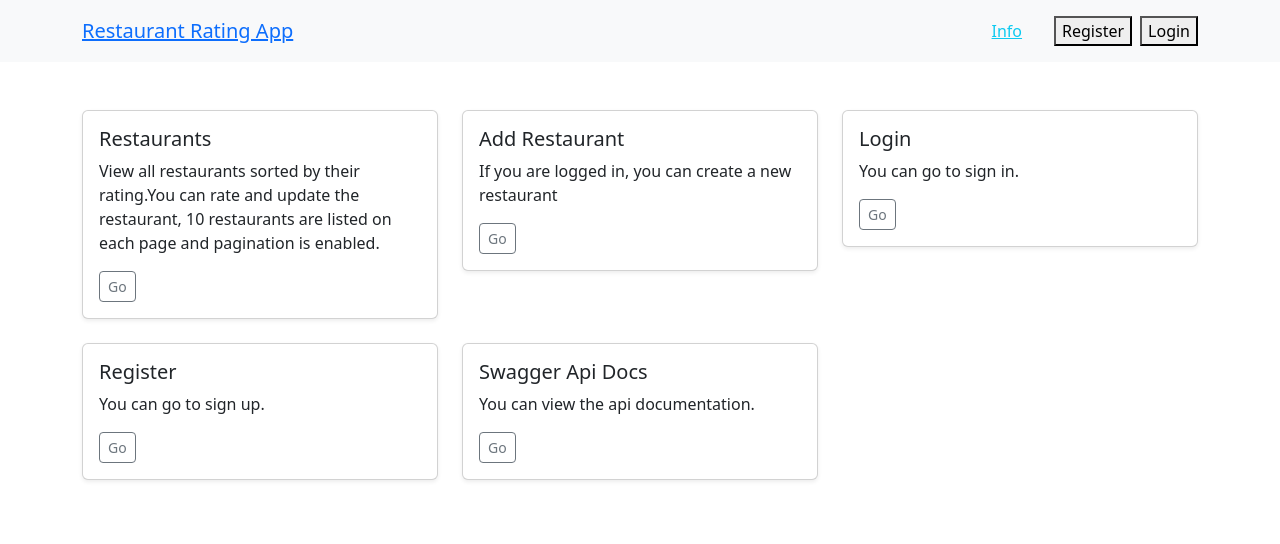
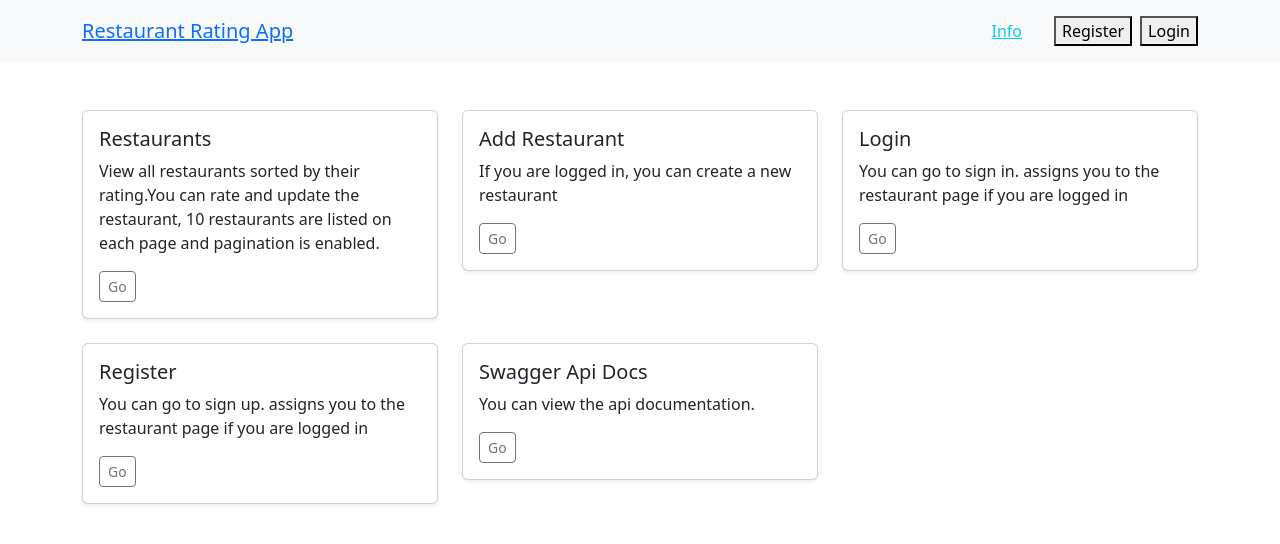
Before and after one commit to karademirmustafa/restaurant-rating-app, a React (Create React App) app in the folder client/: page /info in a window 1280 px wide. Shown: the top 544 px of the page. Built offline with nearby package versions, Linux system fonts and the light colour scheme.

Commit message:
info page description update

```diff
--- a/client/src/pages/Info.tsx
+++ b/client/src/pages/Info.tsx
@@ -18,7 +18,7 @@ const CardLink: React.FC<CardLinkProps> = ({ to, text,description, iconClass })
                     <p className="card-text">{description}</p>
                     <div className="d-flex justify-content-between align-items-center">
                         <div className="btn-group">
-                            <Link to={to} className="btn btn-sm btn-outline-secondary">Go</Link>
+                            <Link to={to} target="_blank" className="btn btn-sm btn-outline-secondary">Go</Link>
                         </div>
                     </div>
                 </div>
@@ -34,8 +34,8 @@ const Info: React.FC = () => {
                 <div className="row">
                     <CardLink to="/restaurants" text="Restaurants" description='View all restaurants sorted by their rating.You can rate and update the restaurant, 10 restaurants are listed on each page and pagination is enabled.' iconClass="fas fa-utensils" />
                     <CardLink to="/restaurants" text="Add Restaurant" description='If you are logged in, you can create a new restaurant' iconClass="fas fa-plus" />
-                    <CardLink to="/login" text="Login" description='You can go to sign in.' iconClass="fas fa-sign-in-alt" />
-                    <CardLink to="/register" text="Register" description='You can go to sign up.' iconClass="fas fa-user-plus" />
+                    <CardLink to="/login" text="Login" description='You can go to sign in. assigns you to the restaurant page if you are logged in' iconClass="fas fa-sign-in-alt" />
+                    <CardLink to="/register" text="Register" description='You can go to sign up. assigns you to the restaurant page if you are logged in' iconClass="fas fa-user-plus" />
                     <CardLink to="http://localhost:4000/api-docs" text="Swagger Api Docs" description='You can view the api documentation.' iconClass="fas fa-user-plus" />
                 </div>
             </div>
```
